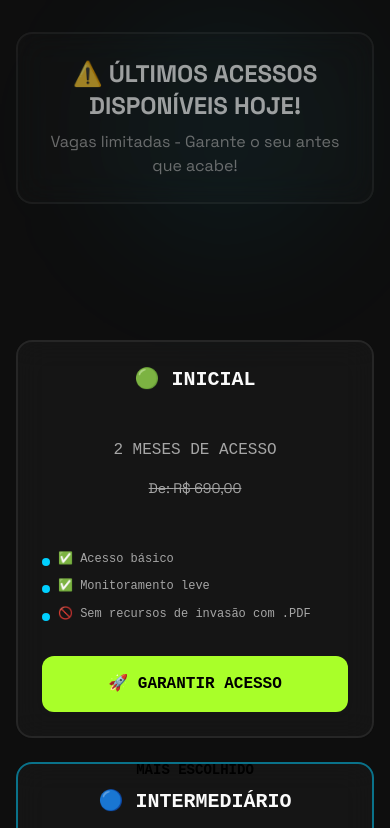
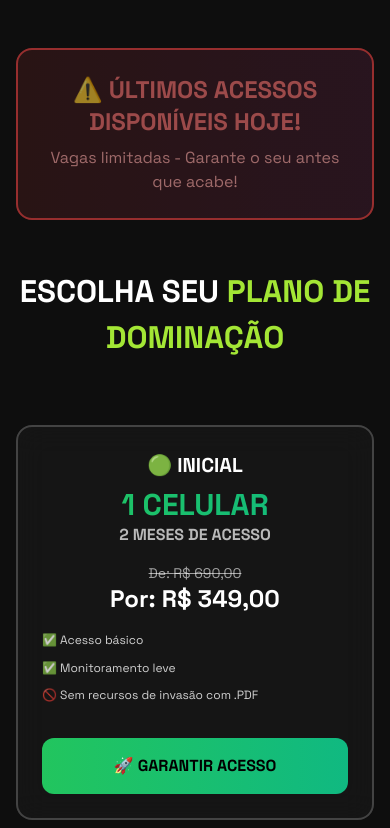
Before and after one commit to saaati/xspy-digital-domination, a React (Vite) app: page / in a window 390 px wide. Shown: the part 3280-4108 px from the top of the page. Built offline with nearby package versions, Linux system fonts and the light colour scheme.

Commit message:
Refactor: Improve plans section
The plans section has been refactored to improve responsiveness and alignment on desktop. This includes adjustments to color contrast for better readability of prices and ensuring consistent spacing and layout.

```diff
--- a/src/components/AggressivePlans.tsx
+++ b/src/components/AggressivePlans.tsx
@@ -8,7 +8,8 @@ export const AggressivePlans = () => {
       period: "2 MESES DE ACESSO",
       originalPrice: "R$ 690,00",
       price: "R$ 349,00",
-      color: "bg-gradient-to-r from-neon-lime to-cyber-cyan",
+      color: "from-green-500 to-emerald-500",
+      glow: "green-500",
       features: ["✅ Acesso básico", "✅ Monitoramento leve", "🚫 Sem recursos de invasão com .PDF"],
       link: "https://www.asaas.com/c/fhfuz84psxlqcj66"
     },
@@ -18,7 +19,8 @@ export const AggressivePlans = () => {
       period: "3 MESES DE ACESSO",
       originalPrice: "R$ 949,00",
       price: "R$ 449,00",
-      color: "bg-gradient-to-r from-cyber-cyan to-neon-lime",
+      color: "from-blue-500 to-cyan-500",
+      glow: "blue-500",
       inheritedFrom: "Todas as funções do Plano Inicial +",
       features: ["✅ Inclui método de infecção via .PDF", "✅ Acesso completo ao painel de controle", "✅ Suporte padrão via chat"],
       link: "https://www.asaas.com/c/jwplviezr8preie4",
@@ -30,7 +32,8 @@ export const AggressivePlans = () => {
       period: "6 MESES DE ACESSO",
       originalPrice: "R$ 1.390,00",
       price: "R$ 690,00",
-      color: "bg-gradient-to-r from-gold-vip to-neon-lime",
+      color: "from-yellow-500 to-orange-500",
+      glow: "yellow-500",
       inheritedFrom: "Todas as funções do Plano Intermediário +",
       features: ["✅ Método completo com .PDF infectável", "✅ Atendimento prioritário", "✅ Servidores robustos — sem delay", "✅ Informações em tempo real", "✅ Relatórios detalhados e atualizações"],
       link: "https://www.asaas.com/c/s7do2fes7qqj41fn"
@@ -41,7 +44,8 @@ export const AggressivePlans = () => {
       period: "12 MESES DE ACESSO",
       originalPrice: "R$ 3.490,00",
       price: "R$ 1.690,00",
-      color: "bg-gradient-to-r from-alert-red to-plasma-purple",
+      color: "from-red-500 to-pink-500",
+      glow: "red-500",
       inheritedFrom: "Todas as funções do Plano Avançado +",
       features: ["🔥 Pacote mais completo e poderoso", "✅ Infecção avançada (PDF + Weblink + Spoofing)", "✅ Acesso instantâneo com servidores dedicados", "✅ Painel com inteligência artificial de análise", "✅ Suporte VIP 24h via WhatsApp", "✅ Relatórios forenses + backups automáticos", "✅ Atualizações gratuitas incluídas", "✅ Assistência técnica remota"],
       link: "https://www.asaas.com/c/s7do2fes7qqj41fn",
@@ -50,63 +54,54 @@ export const AggressivePlans = () => {
   ]
 
   return (
-    <section id="planos" className="py-16 md:py-24 relative overflow-hidden">
-      {/* Background Effects */}
-      <div className="absolute inset-0">
-        <div className="absolute top-10 left-1/4 w-64 h-64 bg-cyber-cyan/5 rounded-full blur-3xl animate-float" />
-        <div className="absolute bottom-10 right-1/4 w-48 h-48 bg-neon-lime/5 rounded-full blur-3xl animate-float delay-1000" />
+    <section id="planos" className="py-20 px-4 relative">
+      {/* Urgency Banner */}
+      <div className="max-w-4xl mx-auto mb-12">
+        <div className="bg-gradient-to-r from-red-500/20 to-pink-500/20 border-2 border-red-500 rounded-2xl p-6 text-center animate-pulse">
+          <h2 className="text-2xl font-black text-red-400 mb-2">
+            ⚠️ ÚLTIMOS ACESSOS DISPONÍVEIS HOJE!
+          </h2>
+          <p className="text-red-300">Vagas limitadas - Garante o seu antes que acabe!</p>
+        </div>
       </div>
 
-      <div className="container mx-auto px-4 relative z-10">
-        {/* Urgency Banner */}
-        <div className="max-w-4xl mx-auto mb-12">
-          <div className="glass-dark border-2 border-alert-red/50 rounded-2xl p-6 text-center animate-pulse">
-            <h2 className="text-2xl font-black text-alert-red mb-2">
-              ⚠️ ÚLTIMOS ACESSOS DISPONÍVEIS HOJE!
-            </h2>
-            <p className="text-muted-foreground">Vagas limitadas - Garante o seu antes que acabe!</p>
-          </div>
-        </div>
-
+      <div className="max-w-6xl mx-auto">
         {/* Title */}
         <div className="text-center mb-16">
-          <h2 className="text-responsive-lg font-tech font-black bg-gradient-primary bg-clip-text text-transparent mb-4">
-            ESCOLHA SEU <span className="bg-gradient-secondary bg-clip-text text-transparent">PLANO DE DOMINAÇÃO</span>
+          <h2 className="text-impact text-white mb-4">
+            ESCOLHA SEU <span className="text-lime-400">PLANO DE DOMINAÇÃO</span>
           </h2>
         </div>
 
-        {/* Plans Grid - Responsive and aligned */}
-        <div className="grid grid-cols-1 md:grid-cols-2 lg:grid-cols-4 gap-6 lg:gap-8 max-w-7xl mx-auto">
+        {/* Plans Grid - Melhor para Desktop */}
+        <div className="grid grid-cols-1 md:grid-cols-2 xl:grid-cols-4 gap-6 lg:gap-8">
           {plans.map((plan, index) => (
             <div
               key={index}
-              className={`relative glass-dark p-6 lg:p-8 rounded-2xl border-2 transition-all duration-500 hover:scale-105 group flex flex-col h-full ${
+              className={`relative glass-dark p-6 lg:p-8 rounded-2xl border-2 transition-all duration-300 hover-scale flex flex-col h-full ${
                 plan.popular
-                  ? "border-cyber-cyan/50 shadow-glow-primary"
-                  : "border-border hover:border-cyber-cyan/50 hover:shadow-glow-primary"
+                  ? "border-lime-500 shadow-2xl shadow-lime-500/20"
+                  : "border-white/20 hover:border-lime-400/50"
               }`}
             >
               {/* Popular Badge */}
               {plan.popular && (
-                <div className="absolute -top-3 left-1/2 -translate-x-1/2 bg-gradient-primary px-6 py-2 rounded-full text-primary-foreground font-tech font-bold text-sm shadow-glow-primary">
+                <div className="absolute -top-4 left-1/2 -translate-x-1/2 bg-gradient-to-r from-lime-500 to-green-500 text-black font-black px-6 py-2 rounded-full text-sm">
                   MAIS ESCOLHIDO
                 </div>
               )}
 
-              {/* Hover Effect */}
-              <div className="absolute inset-0 bg-gradient-to-br from-cyber-cyan/5 to-neon-lime/5 opacity-0 group-hover:opacity-100 transition-opacity duration-500 rounded-2xl" />
-
-              <div className="relative z-10 text-center space-y-4 lg:space-y-6 flex-1 flex flex-col">
+              <div className="text-center space-y-4 lg:space-y-6 flex-1 flex flex-col">
                 {/* Plan Header */}
                 <div className="flex-shrink-0">
-                  <h3 className="text-xl lg:text-2xl font-tech font-bold text-foreground mb-2">{plan.name}</h3>
-                  <div className={`text-3xl lg:text-4xl font-tech font-black ${plan.color} bg-clip-text text-transparent`}>
+                  <h3 className="text-xl lg:text-2xl font-black text-white mb-2">{plan.name}</h3>
+                  <div className={`text-3xl lg:text-4xl font-black bg-gradient-to-r ${plan.color} bg-clip-text text-transparent`}>
                     {plan.devices}
                   </div>
-                  <p className="text-muted-foreground text-base lg:text-lg font-mono">{plan.period}</p>
-                  <div className="mt-4 space-y-1">
-                    <p className="text-muted-foreground text-sm line-through">De: {plan.originalPrice}</p>
-                    <div className={`text-2xl lg:text-3xl font-tech font-black ${plan.color} bg-clip-text text-transparent`}>
+                  <p className="text-white/70 text-base lg:text-lg font-bold">{plan.period}</p>
+                  <div className="mt-4">
+                    <p className="text-white/60 text-sm line-through">De: {plan.originalPrice}</p>
+                    <div className="text-2xl lg:text-3xl font-black text-white">
                       Por: {plan.price}
                     </div>
                   </div>
@@ -115,7 +110,7 @@ export const AggressivePlans = () => {
                 {/* Inherited Features */}
                 {plan.inheritedFrom && (
                   <div className="flex-shrink-0">
-                    <p className="text-muted-foreground text-xs lg:text-sm font-semibold border-b border-border pb-2 mb-3">
+                    <p className="text-white/60 text-xs lg:text-sm font-semibold border-b border-white/20 pb-2 mb-3">
                       {plan.inheritedFrom}
                     </p>
                   </div>
@@ -125,8 +120,7 @@ export const AggressivePlans = () => {
                 <div className="space-y-2 lg:space-y-3 flex-1 text-left">
                   {plan.features.map((feature, idx) => (
                     <div key={idx} className="flex items-start gap-2 lg:gap-3">
-                      <div className="w-2 h-2 bg-cyber-cyan rounded-full flex-shrink-0 mt-2" />
-                      <span className="text-muted-foreground text-xs lg:text-sm leading-relaxed font-mono">{feature}</span>
+                      <span className="text-white/80 text-xs lg:text-sm leading-relaxed">{feature}</span>
                     </div>
                   ))}
                 </div>
@@ -134,8 +128,11 @@ export const AggressivePlans = () => {
                 {/* CTA Button */}
                 <div className="flex-shrink-0 mt-auto pt-4">
                   <Button
-                    className={`w-full ${plan.color} text-black font-tech font-bold text-base lg:text-lg py-4 lg:py-6 h-auto rounded-xl transition-all duration-300 hover:scale-105 shadow-glow-primary`}
+                    className={`w-full bg-gradient-to-r ${plan.color} text-black font-black text-base lg:text-lg py-4 lg:py-6 h-auto rounded-xl hover-scale`}
                     onClick={() => window.open(plan.link, '_blank')}
+                    style={{
+                      boxShadow: `0 0 20px ${plan.glow === 'green-500' ? '#10b981' : plan.glow === 'blue-500' ? '#3b82f6' : plan.glow === 'yellow-500' ? '#eab308' : '#ef4444'}/40%`
+                    }}
                   >
                     🚀 GARANTIR ACESSO
                   </Button>
```
